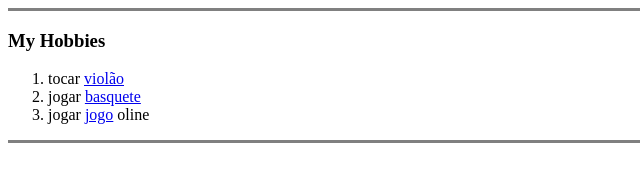
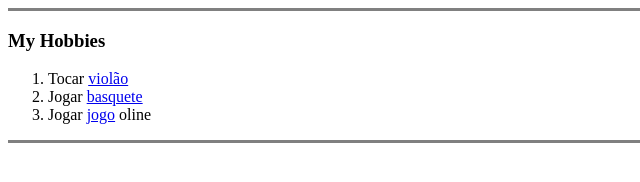
Before and after one commit to jhonnyscott/cv, a plain HTML site: page Hobbies.html in a window 1280 px wide. Shown: the full height of the page, 0-640 px from the left. Drawn offline with Linux system fonts and the light colour scheme.

Commit message:
Add files via upload
alterado a pagina Hobbies

```diff
--- a/Hobbies.html
+++ b/Hobbies.html
@@ -8,9 +8,9 @@
     <hr size="3" noshade>
     <h3>My Hobbies</h3>
     <ol>
-      <li> tocar <a href="https://cdn.simplo7.net/static/1156/sku/ins-violao-classico-phoenix-disney-mickey-com-bag-mrt-1-1503517199444.jpg"> violão</a></li>
-      <li> jogar <a href="https://www.implantandomarketing.com/wp-content/uploads/2013/10/basketball_12.jpg">basquete</a></li>
-      <li>jogar <a href="https://www.altoastral.com.br/wp-content/uploads/2016/07/league-of-legends-capa-750x500.jpg">jogo</a> oline</li>
+      <li> Tocar <a href="https://cdn.simplo7.net/static/1156/sku/ins-violao-classico-phoenix-disney-mickey-com-bag-mrt-1-1503517199444.jpg"> violão</a></li>
+      <li> Jogar <a href="https://www.implantandomarketing.com/wp-content/uploads/2013/10/basketball_12.jpg">basquete</a></li>
+      <li>Jogar <a href="https://www.altoastral.com.br/wp-content/uploads/2016/07/league-of-legends-capa-750x500.jpg">jogo</a> oline</li>
       </ol>
     <hr size="3" noshade>
   </body>
```
